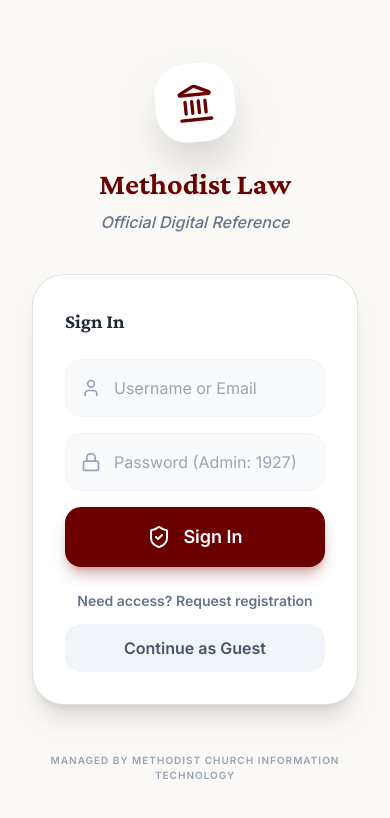
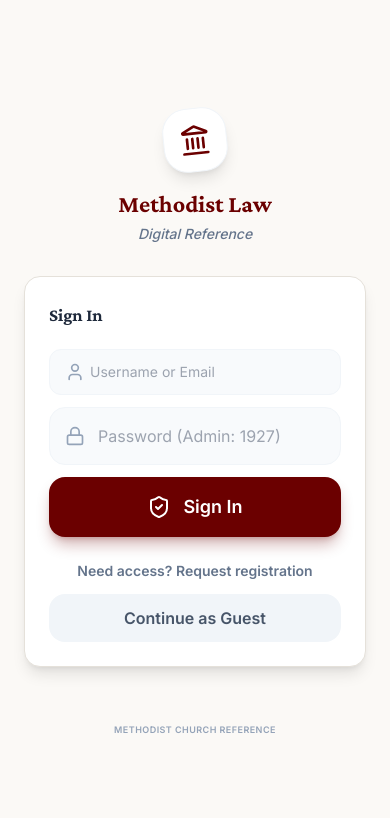
Before and after one commit to charleskcoffie-a11y/MCG-Standing-Orders, a React (Vite) app: page / in a window 390 px wide. Shown: the top 818 px of the page. Built offline with nearby package versions, Linux system fonts and the light colour scheme.

Commit message:
Optimize AuthView for mobile - reduce padding and sizes

```diff
--- a/components/AuthView.tsx
+++ b/components/AuthView.tsx
@@ -39,27 +39,27 @@ export const AuthView: React.FC<AuthViewProps> = ({ onAuthenticated, onGuestLogi
   };
 
   return (
-    <div className="flex-1 flex flex-col bg-[#FBF9F6] p-8 justify-center min-h-screen">
-      <div className="mb-10 text-center">
-        <div className="w-20 h-20 bg-white rounded-[2rem] shadow-2xl flex items-center justify-center mx-auto mb-6 transform -rotate-6 border-t border-slate-100">
-           <Landmark className="w-10 h-10 text-[#6B0000]" />
+    <div className="w-full h-screen max-w-md mx-auto bg-[#FBF9F6] flex flex-col justify-center p-6 safe-area-inset">
+      <div className="mb-8 text-center">
+        <div className="w-16 h-16 bg-white rounded-[1.5rem] shadow-lg flex items-center justify-center mx-auto mb-4 transform -rotate-6 border border-slate-100">
+           <Landmark className="w-8 h-8 text-[#6B0000]" />
         </div>
-        <h1 className="serif text-3xl font-black text-[#6B0000] mb-2">Methodist Law</h1>
-        <p className="text-slate-500 font-medium italic">Official Digital Reference</p>
+        <h1 className="serif text-2xl font-black text-[#6B0000] mb-1">Methodist Law</h1>
+        <p className="text-slate-500 text-sm font-medium italic">Digital Reference</p>
       </div>
 
-      <div className="bg-white rounded-[2rem] p-8 shadow-xl border border-[#E5E1DA]">
-        <h2 className="serif text-xl font-bold mb-6 text-slate-800">
+      <div className="bg-white rounded-2xl p-6 shadow-lg border border-[#E5E1DA] mb-6">
+        <h2 className="serif text-lg font-bold mb-5 text-slate-800">
           {isLogin ? 'Sign In' : 'Register Account'}
         </h2>
 
-        <form onSubmit={handleSubmit} className="space-y-4">
+        <form onSubmit={handleSubmit} className="space-y-3">
           {isLogin ? (
             <div className="relative">
               <User className="absolute left-4 top-1/2 -translate-y-1/2 w-5 h-5 text-slate-400" />
               <input
                 required
-                className="w-full pl-12 pr-4 py-4 bg-slate-50 border border-slate-100 rounded-2xl focus:ring-2 focus:ring-[#6B0000]/20 focus:border-[#6B0000] transition-all outline-none"
+                className="w-full pl-10 pr-3 py-3 bg-slate-50 border border-slate-100 rounded-xl text-sm focus:ring-2 focus:ring-[#6B0000]/20 focus:border-[#6B0000] transition-all outline-none"
                 placeholder="Username or Email"
                 value={identifier}
                 onChange={e => setIdentifier(e.target.value)}
@@ -150,8 +150,8 @@ export const AuthView: React.FC<AuthViewProps> = ({ onAuthenticated, onGuestLogi
         )}
       </div>
 
-      <div className="mt-12 text-center text-slate-400 text-[10px] uppercase tracking-widest font-bold">
-        <p>Managed by Methodist Church Information Technology</p>
+      <div className="mt-8 text-center text-slate-400 text-[9px] uppercase tracking-wider font-bold">
+        <p>Methodist Church Reference</p>
       </div>
     </div>
   );
```
